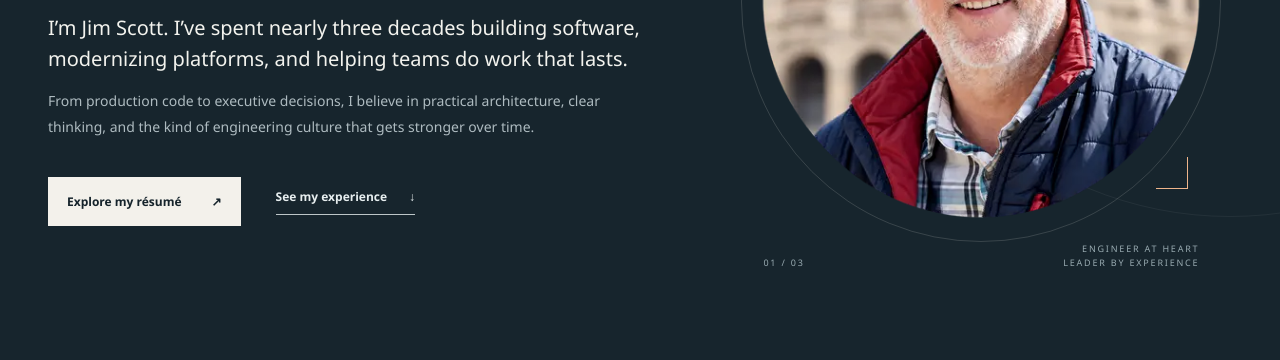
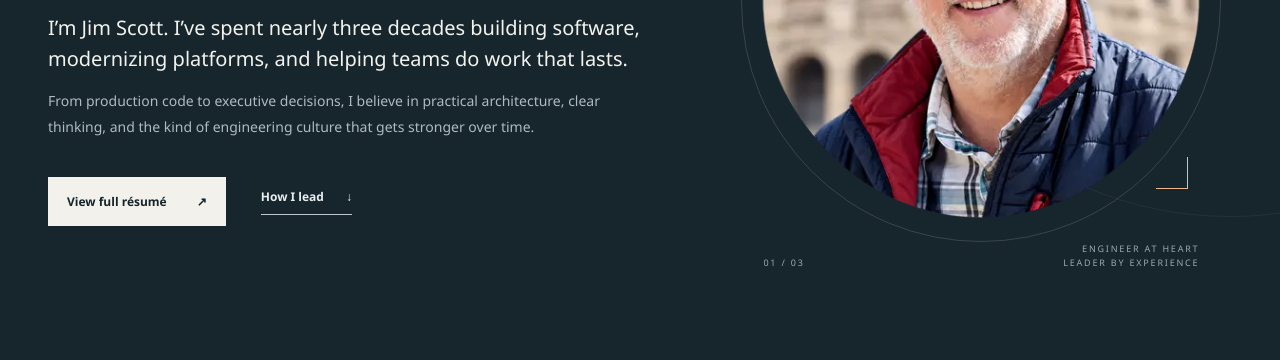
Before and after one commit to infoconex/jim-scott-profile, a plain HTML site: page dist/index.html in a window 1280 px wide. Shown: the part 440-800 px from the top of the page. Drawn offline with Linux system fonts and the light colour scheme.

Commit message:
fix: distinguish résumé and leadership navigation

```diff
--- a/dist/index.html
+++ b/dist/index.html
@@ -62,8 +62,8 @@
           <p class="hero-lede">I’m Jim Scott. I’ve spent nearly three decades building software, modernizing platforms, and helping teams do work that lasts.</p>
           <p class="hero-description">From production code to executive decisions, I believe in practical architecture, clear thinking, and the kind of engineering culture that gets stronger over time.</p>
           <div class="hero-actions">
-            <a class="button button-light" href="resume.html">Explore my résumé <span aria-hidden="true">↗</span></a>
-            <a class="text-link on-dark" href="#experience">See my experience <span aria-hidden="true">↓</span></a>
+            <a class="button button-light" href="resume.html">View full résumé <span aria-hidden="true">↗</span></a>
+            <a class="text-link on-dark" href="#approach">How I lead <span aria-hidden="true">↓</span></a>
           </div>
         </div>
         <div class="hero-visual">
@@ -106,7 +106,7 @@
             <p class="eyebrow"><span class="index-line"></span> 02 / EXPERIENCE</p>
             <h2 id="experience-heading" class="section-title">Built through <em>real-world complexity.</em></h2>
           </div>
-          <a class="text-link" href="resume.html#experience">Full career overview <span aria-hidden="true">↗</span></a>
+          <a class="text-link" href="resume.html#experience">Detailed résumé <span aria-hidden="true">↗</span></a>
         </div>
         <div class="experience-feature">
           <div class="experience-lead">
```
